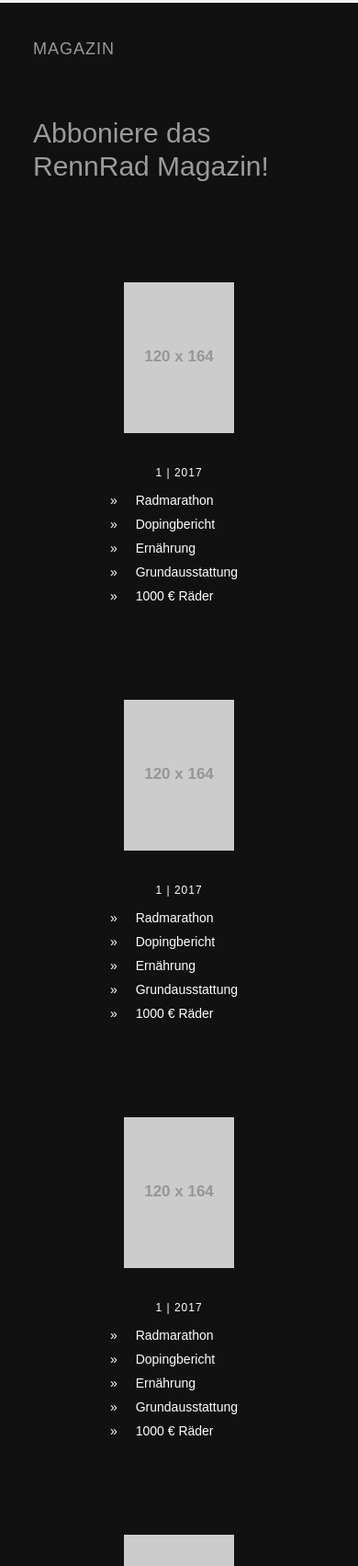
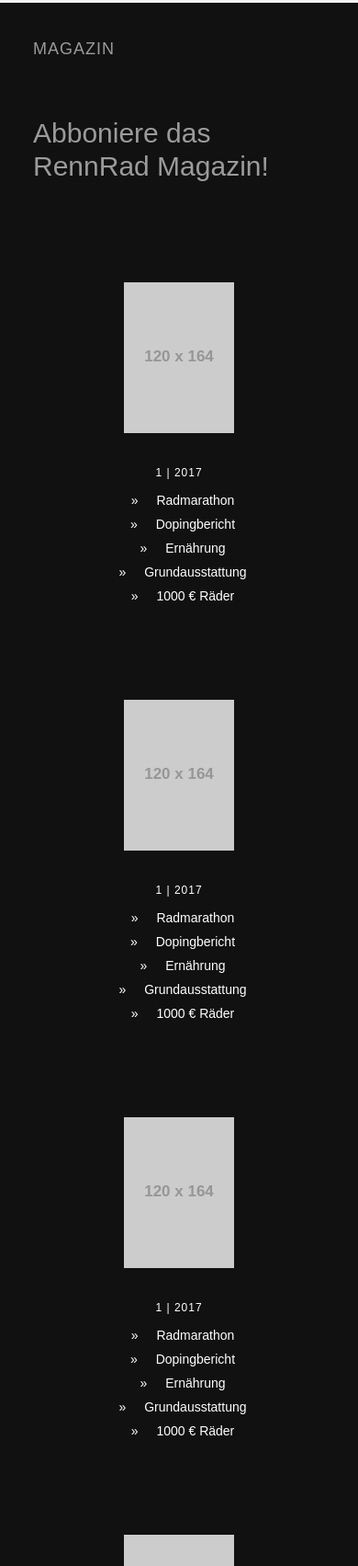
Before and after one commit to eboga/bvastatic, a plain HTML site: page index.html in a window 390 px wide. Shown: the part 9755-11458 px from the top of the page at 92% size. Drawn offline with Linux system fonts and the light colour scheme; placeholder pictures from the web are drawn by us; a web font is replaced by a local one.

```diff
--- a/css/app.css
+++ b/css/app.css
@@ -1126,6 +1126,27 @@ button.orbit-previous, button.orbit-next {
 /* ***************************************************************************** */
 /* ********************************* FOOTER ************************************ */
 /* ***************************************************************************** */
+
+@media screen and (max-width: 39.9375em) {
+    .magazine-wrapper {
+        padding: 50px;
+    }
+    .single-magazine-topics {
+        text-align: center;
+    }
+    .single-magazine-topics ul {
+        /*text-align: left;*/
+    }
+}
+
+/* Medium and up */
+@media screen and (min-width: 40em) {
+    .magazine-wrapper {
+        padding: 100px;
+    }
+}
+
+
 .footer-wrapper {
     margin: 0 auto;
     max-width: 64.5em;
@@ -1161,9 +1182,6 @@ button.orbit-previous, button.orbit-next {
 .single-magazine-wrapper {
     margin-top: 84px;
     text-align: center;
-}
-.magazine-wrapper {
-    padding: 100px;
 }
 .single-magazine-publish-date {
     padding: 36px 0 24px;
--- a/index.html
+++ b/index.html
@@ -612,7 +612,7 @@
               </div>
             </div>
             <div class="magazine-wrapper">
-              <div class="medium-3 columns">
+              <div class="medium-3 small-12 columns">
                 <div class="single-magazine-wrapper">
                   <a href=""><img src="//placehold.it/120x164/ddd?text=Heft%201" alt="Space"></a>
                 </div>
@@ -629,7 +629,7 @@
                   </ul>
                 </div>
               </div>
-              <div class="medium-3 columns">
+              <div class="medium-3 small-12 columns">
                 <div class="single-magazine-wrapper">
                   <a href=""><img src="//placehold.it/120x164/ddd?text=Heft%202" alt="Space"></a>
                 </div>
@@ -646,7 +646,7 @@
                   </ul>
                 </div>
               </div>
-              <div class="medium-3 columns">
+              <div class="medium-3 small-12 columns">
                 <div class="single-magazine-wrapper">
                   <a href=""><img src="//placehold.it/120x164/ddd?text=Heft%203" alt="Space"></a>
                 </div>
@@ -663,7 +663,7 @@
                   </ul>
                 </div>
               </div>
-              <div class="medium-3 columns">
+              <div class="medium-3 small-12 columns">
                 <div class="single-magazine-wrapper">
                   <a href=""><img src="//placehold.it/120x164/ddd?text=Heft%204" alt="Space"></a>
                 </div>
```
